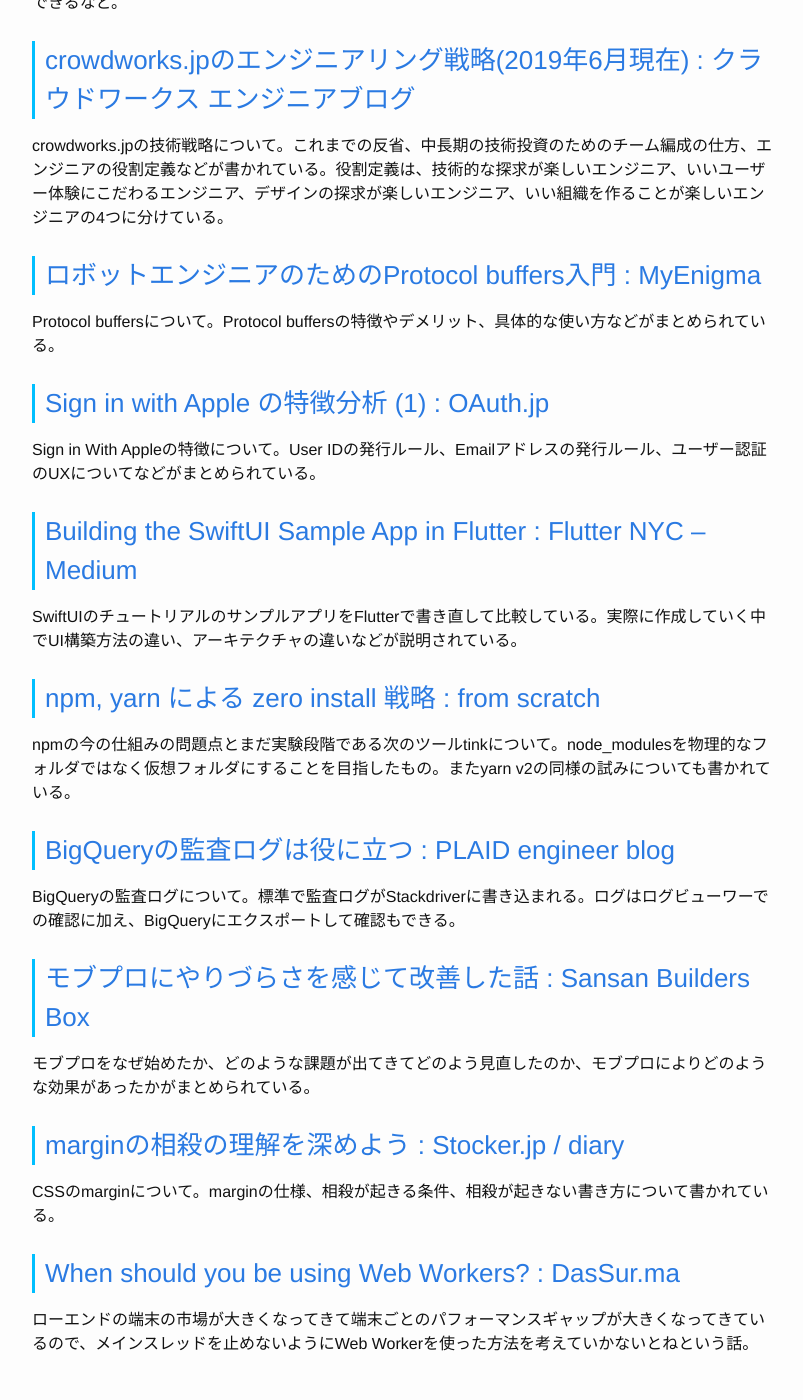
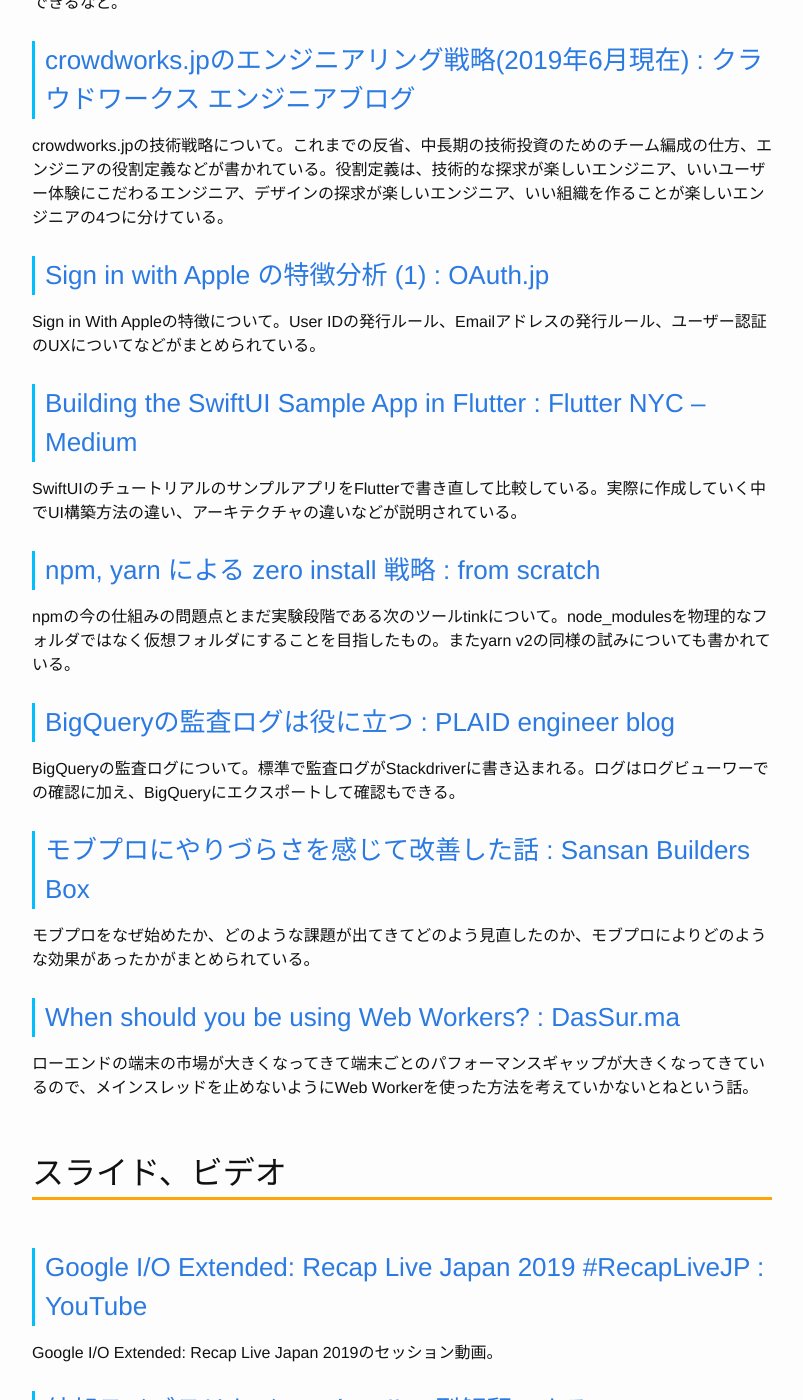
Before and after one commit to Gather-Tech/Gather-Tech.github.io, a Jekyll site: the page built from _posts/2019/2019-06-17-Gather155.md, in a window 1280 px wide and 1400 px high, scrolled down 2318 px. Shown: the whole window, without its empty margins (238-1041 px from the left). Built offline with Jekyll 4.4.1, drawn with Linux system fonts in a browser that asks for light colours; comment, search, counter and statistics services are not loaded.

Commit message:
Reduced articles

```diff
--- a/_posts/2019/2019-06-17-Gather155.md
+++ b/_posts/2019/2019-06-17-Gather155.md
@@ -57,10 +57,6 @@
 
 crowdworks.jpの技術戦略について。これまでの反省、中長期の技術投資のためのチーム編成の仕方、エンジニアの役割定義などが書かれている。役割定義は、技術的な探求が楽しいエンジニア、いいユーザー体験にこだわるエンジニア、デザインの探求が楽しいエンジニア、いい組織を作ることが楽しいエンジニアの4つに分けている。
 
-### [ロボットエンジニアのためのProtocol buffers入門 : MyEnigma](https://myenigma.hatenablog.com/entry/2019/06/09/125326)
-
-Protocol buffersについて。Protocol buffersの特徴やデメリット、具体的な使い方などがまとめられている。
-
 ### [Sign in with Apple の特徴分析 (1) : OAuth.jp](https://oauth.jp/blog/2019/06/08/sign-in-with-apple-analysis/)
 
 Sign in With Appleの特徴について。User IDの発行ルール、Emailアドレスの発行ルール、ユーザー認証のUXについてなどがまとめられている。
@@ -80,10 +76,6 @@
 ### [モブプロにやりづらさを感じて改善した話 : Sansan Builders Box](https://buildersbox.corp-sansan.com/entry/2019/06/12/112227)
 
 モブプロをなぜ始めたか、どのような課題が出てきてどのよう見直したのか、モブプロによりどのような効果があったかがまとめられている。
-
-### [marginの相殺の理解を深めよう : Stocker.jp / diary](https://stocker.jp/diary/margin-offset/)
-
-CSSのmarginについて。marginの仕様、相殺が起きる条件、相殺が起きない書き方について書かれている。
 
 ### [When should you be using Web Workers? : DasSur.ma](https://dassur.ma/things/when-workers/)
 
```
